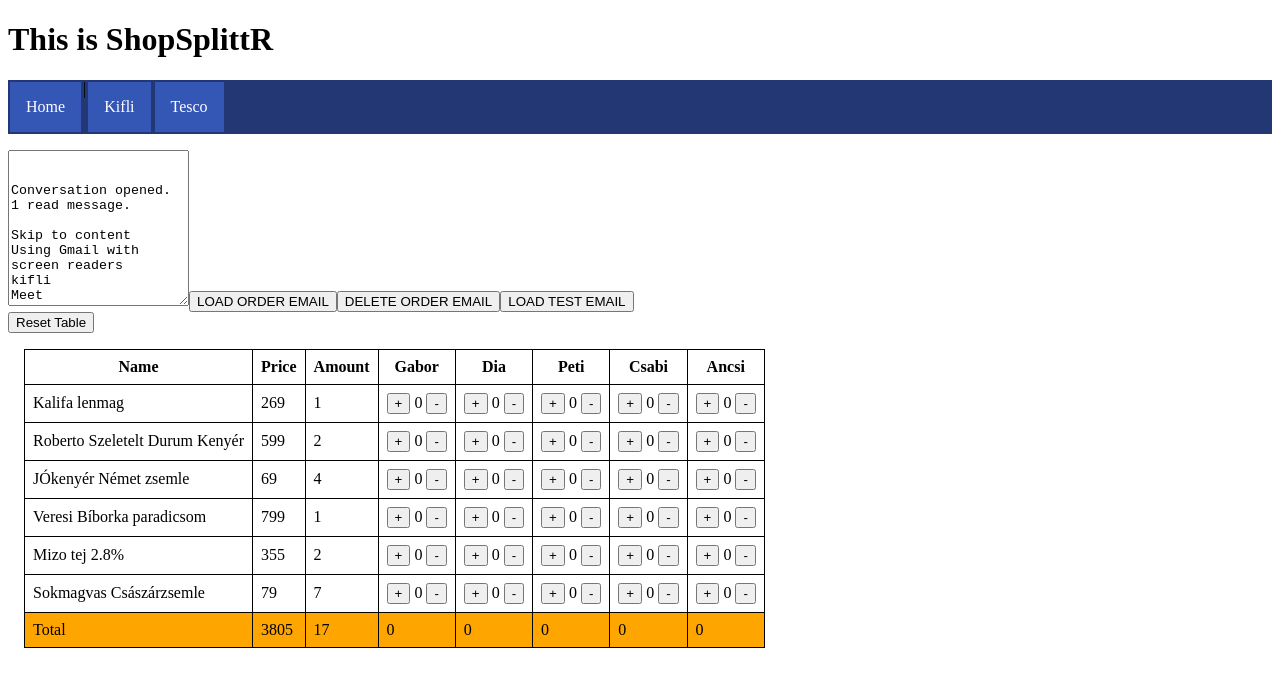
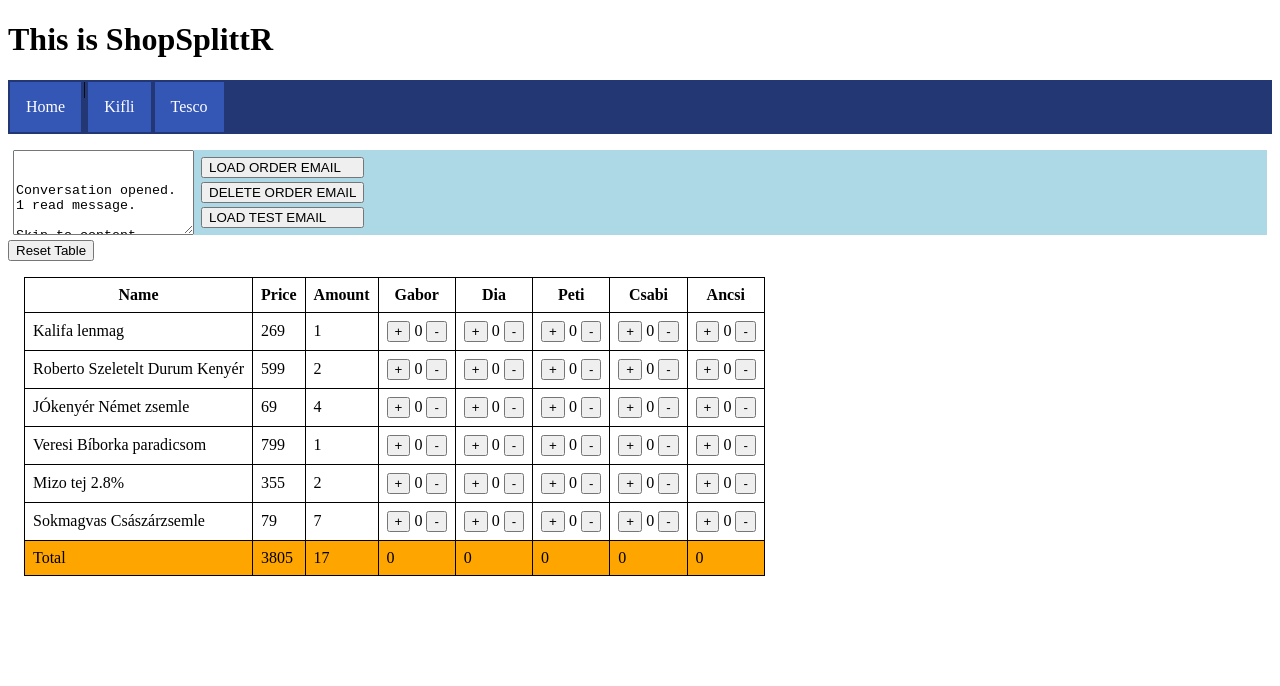
Before and after one commit to magab89/shopsplittr, a React (Create React App) app: page /kifli in a window 1280 px wide. Both pictures are taken after a click on the button "LOAD TEST EMAIL". Shown: the top 686 px of the page. Built offline with nearby package versions, Linux system fonts and the light colour scheme.

Commit message:
refactor email input to separate component

```diff
--- /dev/null
+++ b/src/components/input/email.tsx
@@ -0,0 +1,53 @@
+import React, { useState } from 'react'
+import styled from 'styled-components'
+
+const Styled = styled.div`
+  display: flex;
+  margin: 5px;
+  background-color: lightblue;
+`
+
+const ButtonContainer = styled.div`
+  display: flex;
+  padding: 5px;
+  flex-direction: column;
+`
+
+const Button = styled.button`
+  display: flex;
+  margin: 2px;
+`
+
+export default function EmailInput({
+  onDataLoad,
+  exampleData
+}) {
+  const [email, setEmail] = useState('')
+
+  function handleLoadTest() {
+    setEmail(exampleData)
+    onDataLoad(exampleData)
+  }
+
+  function handleDelete() {
+    setEmail('')
+  }
+
+  function handleChange(event) {
+    setEmail(event.target.value)
+  }
+
+  return (<Styled>
+      <textarea
+        value={email}
+        onChange={e => handleChange(e)}
+        rows={5}
+      />
+      <ButtonContainer>
+        <Button type="button" onClick={() => onDataLoad(email)}>LOAD ORDER EMAIL</Button>
+        <Button type="button" onClick={() => handleDelete()}>DELETE ORDER EMAIL</Button>
+        <Button type="button" onClick={() => handleLoadTest()}>LOAD TEST EMAIL</Button>
+      </ButtonContainer>
+    </Styled>
+  )
+}
--- a/src/routes/kifli/index.tsx
+++ b/src/routes/kifli/index.tsx
@@ -1,7 +1,8 @@
 import React, { useEffect, useState } from 'react'
 import { processKifli } from './processor'
 import Table from '../../components/table'
-import { ctrlA } from './test-kifl-order'
+import EmailInput from '../../components/input/email'
+import { ctrlA } from './orderExample'
 
 export interface Product {
   name: string
@@ -23,7 +24,7 @@ const initTotal = (names: string[]) => {
   }
 }
 
-function calculateTotal (data: Product[]) {
+function calculateTotal(data: Product[]) {
   const total = { ...initTotal(names) }
 
   data.forEach(row => {
@@ -61,13 +62,12 @@ function calculateTotal (data: Product[]) {
 
 export default function Kifli() {
   const [email, setEmail] = useState('')
-  const [ready, setReady] = useState(false)
   const empty: Product[] = []
   const [data, setData] = useState(empty)
   const [total, setTotal] = useState(initTotal(names))
 
   useEffect(() => {
-    if (email && ready) {
+    if (email) {
       const processed = processKifli(email).map(item => (
         {
           ...item,
@@ -79,7 +79,7 @@ export default function Kifli() {
       ))
       setData(processed)
     }
-  }, [email, ready])
+  }, [email])
 
   useEffect(() => {
     setTotal(calculateTotal(data))
@@ -121,35 +121,16 @@ export default function Kifli() {
     setData(processed)
   }
 
-  function handleLoadData(e) {
-    if (email) setReady(true)
-  }
-
-  function handleLoadTest(e) {
-    setEmail(ctrlA)
-    setReady(true)
-  }
-
-  function handleDelete(e) {
-    setReady(false)
-    setEmail('')
-  }
-
-  function handleChange(event) {
-    setEmail(event.target.value)
+  function handleLoadData(data) {
+    setEmail(data)
   }
 
   return (<>
-      <textarea
-        value={email}
-        onChange={e => handleChange(e)}
-        rows={10}
+      <EmailInput
+        onDataLoad={handleLoadData}
+        exampleData={ctrlA}
       />
-      <button type="button" onClick={(e) => handleLoadData(e)}>LOAD ORDER EMAIL</button>
-      <button type="button" onClick={(e) => handleDelete(e)}>DELETE ORDER EMAIL</button>
-      <button type="button" onClick={(e) => handleLoadTest(e)}>LOAD TEST EMAIL</button>
-
-      { ready && email && <div>
+      {email && <div>
         <button onClick={resetData}>Reset Table</button>
         <Table
           sum={total}
```
Also changed, not shown: src/routes/kifli/orderExample.tsx (renamed from src/routes/kifli/test-kifl-order.tsx).
